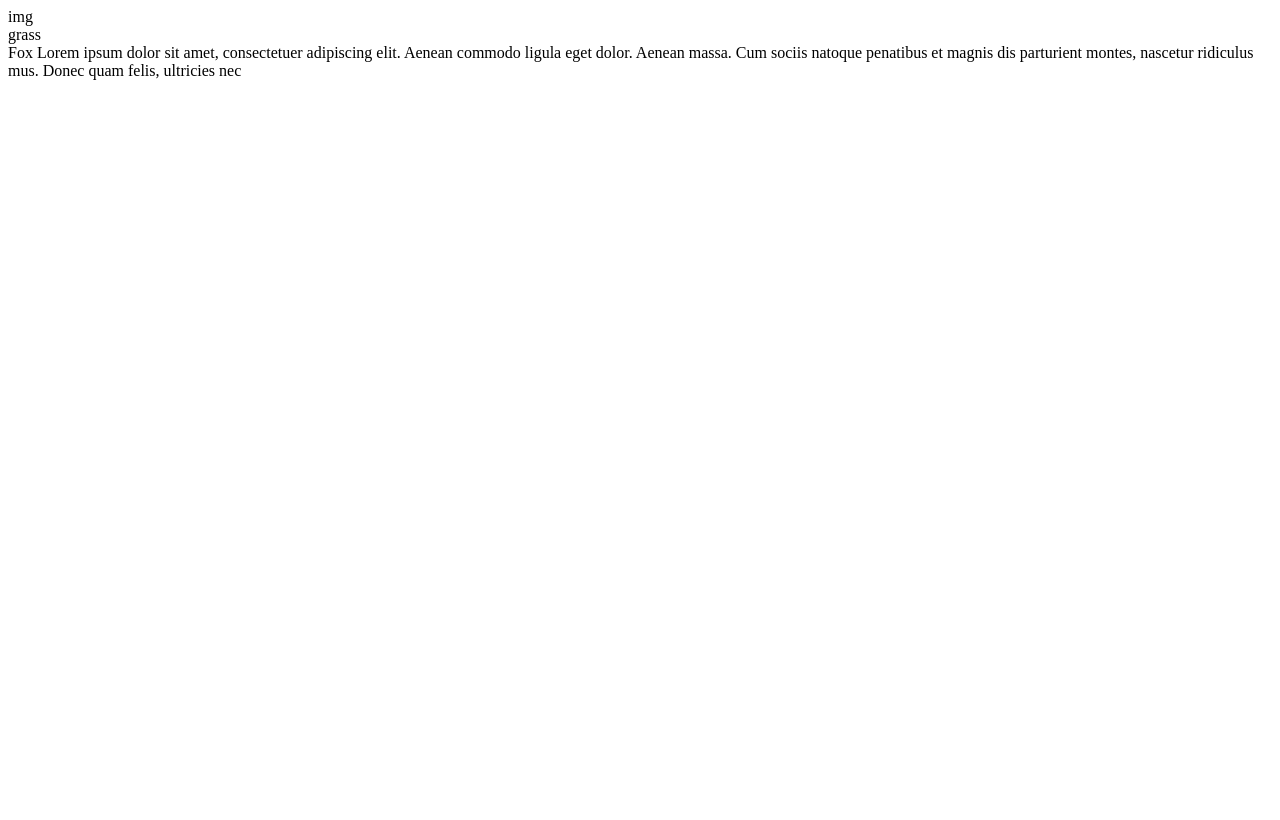
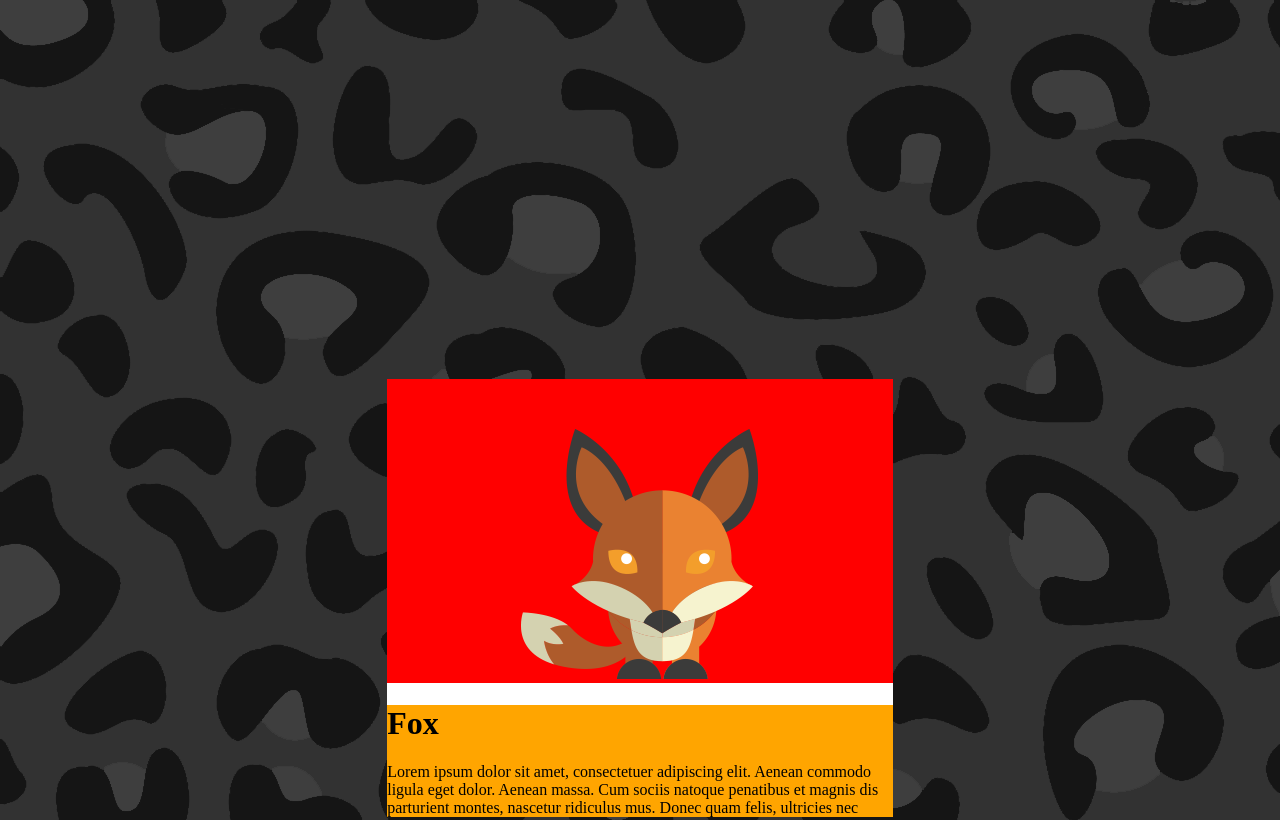
Before and after one commit to Planting12/sample, a plain HTML site: page csscook/challenges/index.html in a window 1280 px wide. Shown: the top 820 px of the page. Drawn offline with Linux system fonts and the light colour scheme.

Commit message:
CSS 특강 과제

```diff
--- a/csscook/challenges/index.html
+++ b/csscook/challenges/index.html
@@ -7,12 +7,14 @@
   </head>
   <body>
     <div class="wrap">
-      <div>img</div>
-      <div>grass</div>
-      <div>
-        Fox Lorem ipsum dolor sit amet, consectetuer adipiscing elit. Aenean
-        commodo ligula eget dolor. Aenean massa. Cum sociis natoque penatibus et
-        magnis dis parturient montes, nascetur ridiculus mus. Donec quam felis,
+      <div class="header">
+        <img src="images/animal07.png" alt="여우" />
+      </div>
+      <div class="body">
+        <h1>Fox</h1>
+        Lorem ipsum dolor sit amet, consectetuer adipiscing elit. Aenean commodo
+        ligula eget dolor. Aenean massa. Cum sociis natoque penatibus et magnis
+        dis parturient montes, nascetur ridiculus mus. Donec quam felis,
         ultricies nec
       </div>
     </div>
--- a/csscook/challenges/style.css
+++ b/csscook/challenges/style.css
@@ -0,0 +1,17 @@
+body {
+  background-image: url(images/bg.png);
+}
+
+.wrap {
+  background-color: white;
+  margin: 30%;
+}
+
+.header {
+  background-color: red;
+  text-align: center;
+}
+
+.body {
+  background-color: orange;
+}
```
